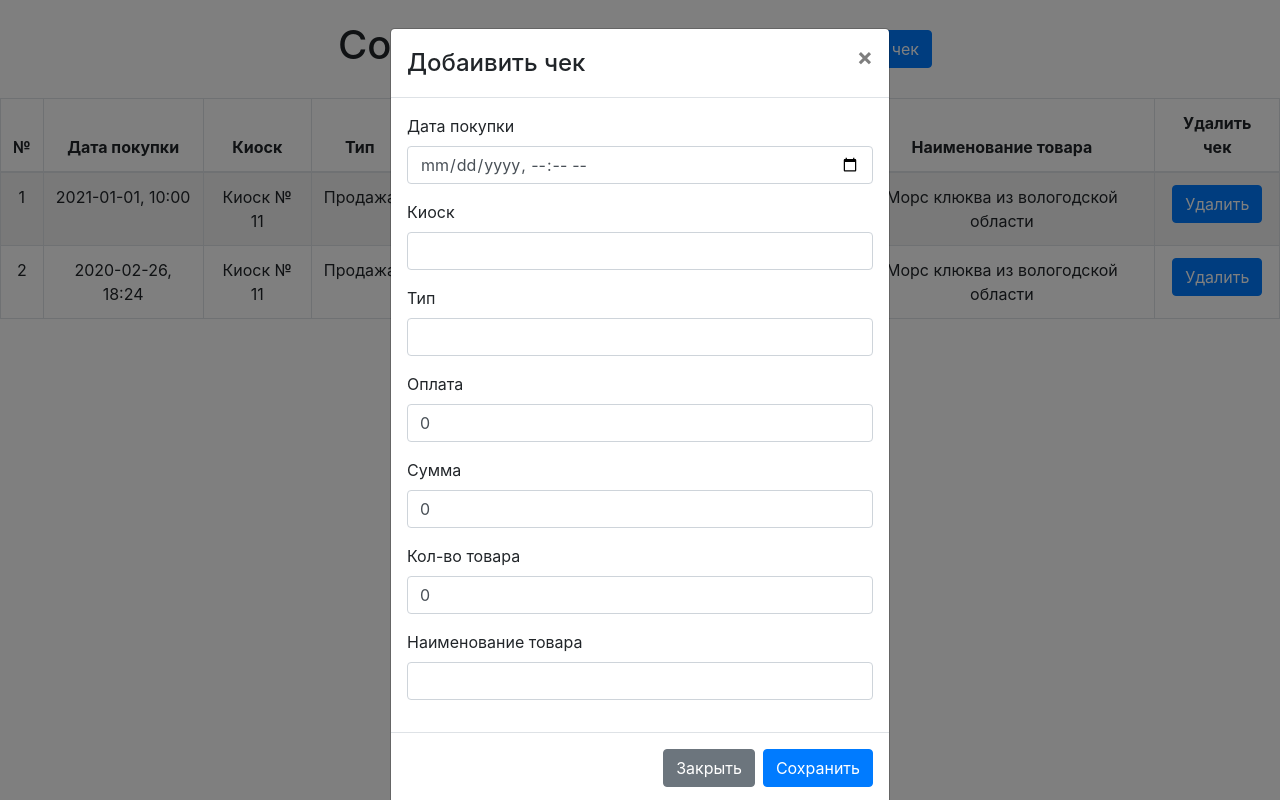
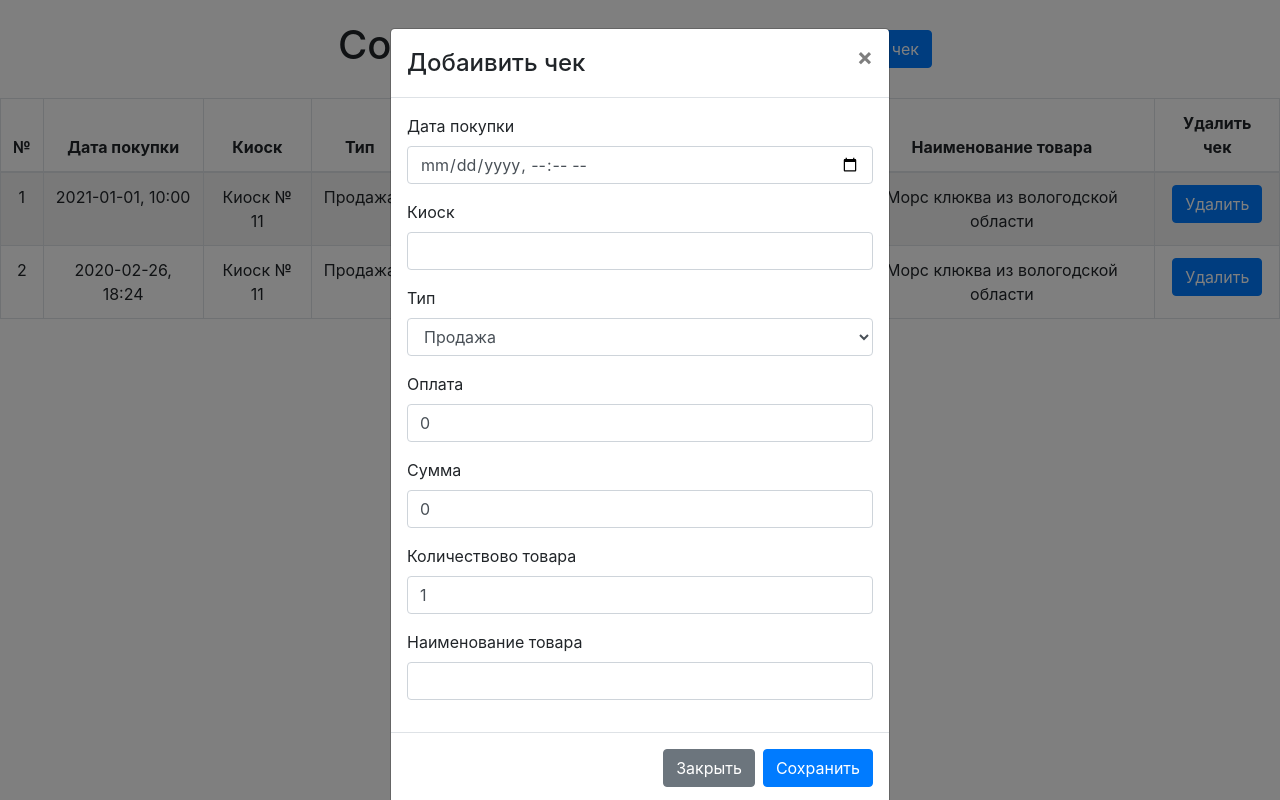
Before and after one commit to archebald241/receipt-storage, a React (Create React App) app: page / in a window 1280 px wide. Both pictures are taken after a click on the button "Добавить чек". Built offline with nearby package versions, Linux system fonts and the light colour scheme.

Commit message:
correction of the addition form

```diff
--- a/src/components/UpdateTable.js
+++ b/src/components/UpdateTable.js
@@ -11,10 +11,10 @@ export default class UpdateTable extends React.Component {
 			show : false,
 			datePay : '',
 			kioskName : '',
-			chequeType : '',
+			chequeType : 'Продажа',
 			paySum : 0,
 			sum : 0,
-			quantityPositions : 0,
+			quantityPositions : 1,
 			namePosicions : ''
 		};
 
@@ -89,7 +89,10 @@ export default class UpdateTable extends React.Component {
 								</Form.Group>
 								<Form.Group controlId="formBasicPassword">
 									<Form.Label>Тип</Form.Label>
-									<Form.Control type="text" name="chequeType" onChange={this.addInTable} value={this.state.chequeType} autocomplete="off" />
+									<Form.Control as="select" type="text" name="chequeType" onChange={this.addInTable} value={this.state.chequeType} autocomplete="off">
+										<option>Продажа</option>
+							      <option>Возврат</option>
+									</Form.Control>
 								</Form.Group>
 								<Form.Group controlId="formBasicPassword">
 									<Form.Label>Оплата</Form.Label>
@@ -100,8 +103,8 @@ export default class UpdateTable extends React.Component {
 									<Form.Control type="number" min="0" name="sum" onChange={this.addInTable} value={this.state.sum} autocomplete="off" />
 								</Form.Group>
 								<Form.Group controlId="formBasicPassword">
-									<Form.Label>Кол-во товара</Form.Label>
-									<Form.Control type="number" min="0" name="quantityPositions" onChange={this.addInTable} value={this.state.quantityPositions} autocomplete="off" />
+									<Form.Label>Количествово товара</Form.Label>
+									<Form.Control type="number" min="1" name="quantityPositions" onChange={this.addInTable} value={this.state.quantityPositions} autocomplete="off" />
 								</Form.Group>
 								<Form.Group controlId="formBasicPassword">
 									<Form.Label>Наименование товара</Form.Label>
```
Also changed, not shown: 1 other file (tests, documents, lock files or other folders).
